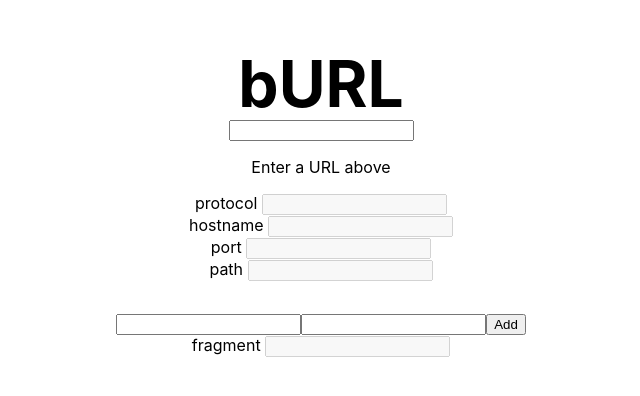
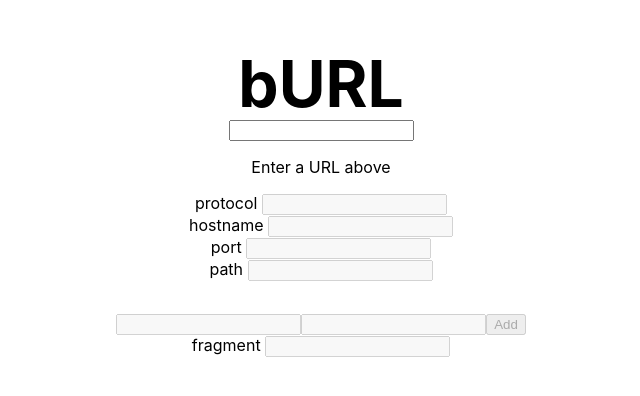
Before and after one commit to mebble/burl, a Next.js app: page / in a window 1280 px wide. Shown: the part 198-594 px from the top of the page, without its empty margins (319-959 px from the left). Built offline with nearby package versions, Linux system fonts and the light colour scheme.

Commit message:
disabled query form fields on visit

```diff
--- a/src/components/QueryForm.js
+++ b/src/components/QueryForm.js
@@ -1,9 +1,9 @@
 export default function QueryForm() {
     return (
         <form class="query-form">
-            <input name="new-query-key" type="text" />
-            <input name="new-query-value" type="text" />
-            <button type="button">Add</button>
+            <input name="new-query-key" type="text" disabled />
+            <input name="new-query-value" type="text" disabled />
+            <button type="button" disabled>Add</button>
         </form>
     );
 }
```
Also changed, not shown: 1 other file (tests, documents, lock files or other folders).
